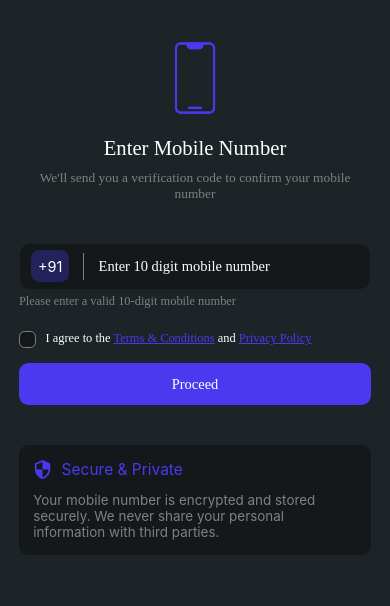
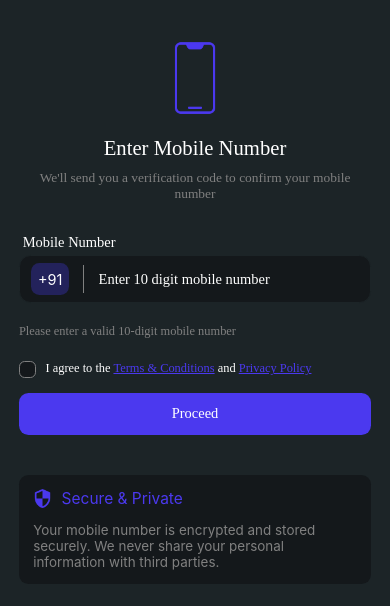
Before and after one commit to amandaliya29/payment-app-frontend, a React Native app: screen /MobileNumberEntry in a window 390 px wide. Shown: the top 606 px of the page. Built offline with nearby package versions, Linux system fonts and the light colour scheme; what react-native-device-info would draw is missing.

Commit message:
small changes 1

```diff
--- a/src/component/Input.js
+++ b/src/component/Input.js
@@ -11,6 +11,7 @@ import scaleUtils from '../utils/Responsive';
 import { Colors } from '../themes/Colors';
 
 const Input = ({
+  label,
   value,
   secureTextEntry = false,
   multiline = false,
@@ -30,7 +31,10 @@ const Input = ({
   const isPhoneInput = keyboardType === 'phone-pad';
 
   return (
-    <View>
+    <View style={{ marginBottom: scaleUtils.scaleHeight(16) }}>
+      {/* Label on top */}
+      {label ? <Text style={styles.label}>{label}</Text> : null}
+
       {/* Normal Input */}
       {!secureTextEntry && (
         <>
@@ -124,6 +128,13 @@ const Input = ({
 export default Input;
 
 const styles = StyleSheet.create({
+  label: {
+    fontSize: scaleUtils.scaleFont(14),
+    color: Colors.white,
+    fontFamily: 'Poppins-Medium',
+    marginLeft: scaleUtils.scaleWidth(4),
+    marginBottom: scaleUtils.scaleHeight(4),
+  },
   inputContainer: {
     flexDirection: 'row',
     alignItems: 'center',
@@ -162,7 +173,7 @@ const styles = StyleSheet.create({
     borderRadius: scaleUtils.scaleWidth(12),
     alignSelf: 'center',
     paddingHorizontal: scaleUtils.scaleWidth(12),
-    marginVertical: scaleUtils.scaleHeight(8),
+    marginBottom: scaleUtils.scaleHeight(8),
   },
   divider: {
     width: 1,
@@ -206,7 +217,7 @@ const styles = StyleSheet.create({
     borderRadius: scaleUtils.scaleWidth(12),
     fontSize: scaleUtils.scaleFont(14),
     color: Colors.white,
-    marginVertical: scaleUtils.scaleHeight(8),
+    marginBottom: scaleUtils.scaleHeight(8),
     textAlignVertical: 'center',
     includeFontPadding: false,
   },
--- a/src/screen/auth/MobileNumberEntry.js
+++ b/src/screen/auth/MobileNumberEntry.js
@@ -46,6 +46,7 @@ export const MobileNumberEntry = () => {
 
         {/* Input Field */}
         <Input
+          label="Mobile Number"
           value={mobile}
           onChange={setMobile}
           placeholder="Enter 10 digit mobile number"
```
